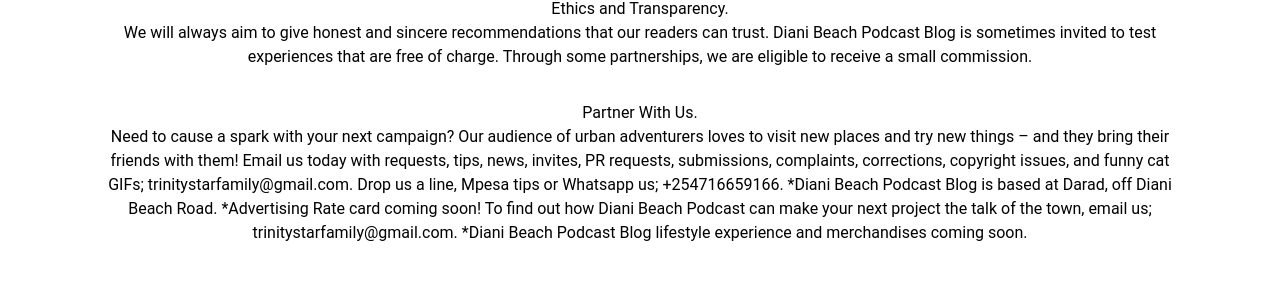
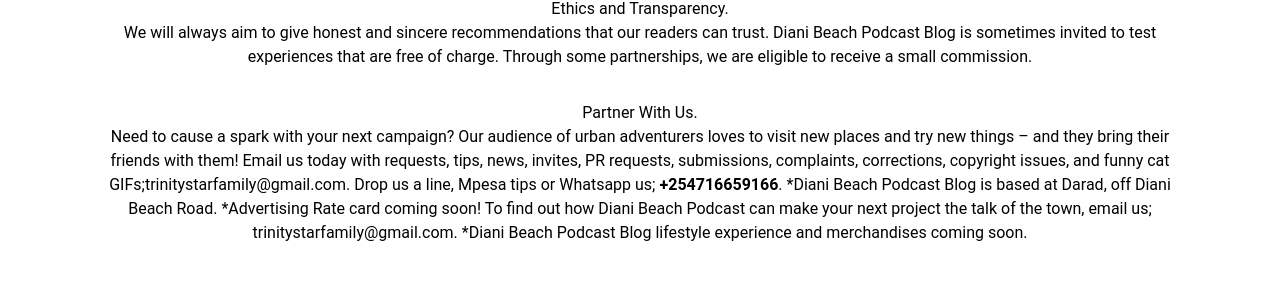
Before and after one commit to MatthewsRicky/travelapp, a Next.js app: page /about in a window 1280 px wide. Shown: the part 919-1210 px from the top of the page. Built offline with nearby package versions, Linux system fonts and the light colour scheme.

Commit message:
Update About.tsx

```diff
--- a/components/About.tsx
+++ b/components/About.tsx
@@ -123,13 +123,13 @@ const About = () => {
 							and they bring their friends with them! Email us today with
 							requests, tips, news, invites, PR requests, submissions,
 							complaints, corrections, copyright issues, and funny cat GIFs;
-							trinitystarfamily@gmail.com. Drop us a line, Mpesa tips or
-							Whatsapp us; +254716659166. *Diani Beach Podcast Blog is based at
-							Darad, off Diani Beach Road. *Advertising Rate card coming soon!
-							To find out how Diani Beach Podcast can make your next project the
-							talk of the town, email us; trinitystarfamily@gmail.com. *Diani
-							Beach Podcast Blog lifestyle experience and merchandises coming
-							soon.
+							<Link href='/'>trinitystarfamily@gmail.com</Link>. Drop us a line,
+							Mpesa tips or Whatsapp us; <b>+254716659166</b>. *Diani Beach
+							Podcast Blog is based at Darad, off Diani Beach Road. *Advertising
+							Rate card coming soon! To find out how Diani Beach Podcast can
+							make your next project the talk of the town, email us;
+							trinitystarfamily@gmail.com. *Diani Beach Podcast Blog lifestyle
+							experience and merchandises coming soon.
 						</p>
 					</div>
 				</article>
```
